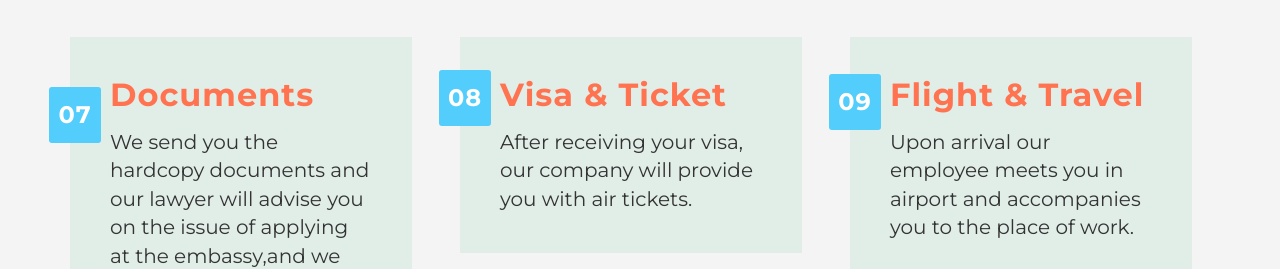
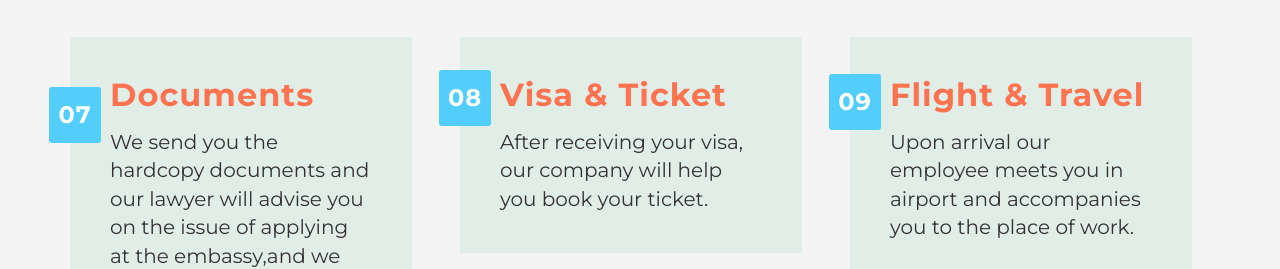
Before and after one commit to Kay-raph/prime, a plain HTML site: page index.html in a window 1280 px wide. Shown: the part 7061-7330 px from the top of the page. Drawn offline with Linux system fonts and the light colour scheme; files whose address does not match are found by name.

Commit message:
renamed tickets

```diff
--- a/index.html
+++ b/index.html
@@ -808,7 +808,7 @@ agriculture industry</p>
 	 <div class="process_2_m clearfix">
 	  <div class="process_2_mi clearfix">
 	   <h3 class="mgt" style="color: #ff7350;">Visa & Ticket</h3>
-	   <p>After receiving your visa, our company will provide you with air tickets.</p>
+	   <p>After receiving your visa, our company will help you book your ticket.</p>
 	  </div>
 	  <div class="process_2_mi1 clearfix">
 	   <h4 class="mgt" style="background-color: #53cdfc;">08</h4>
```
